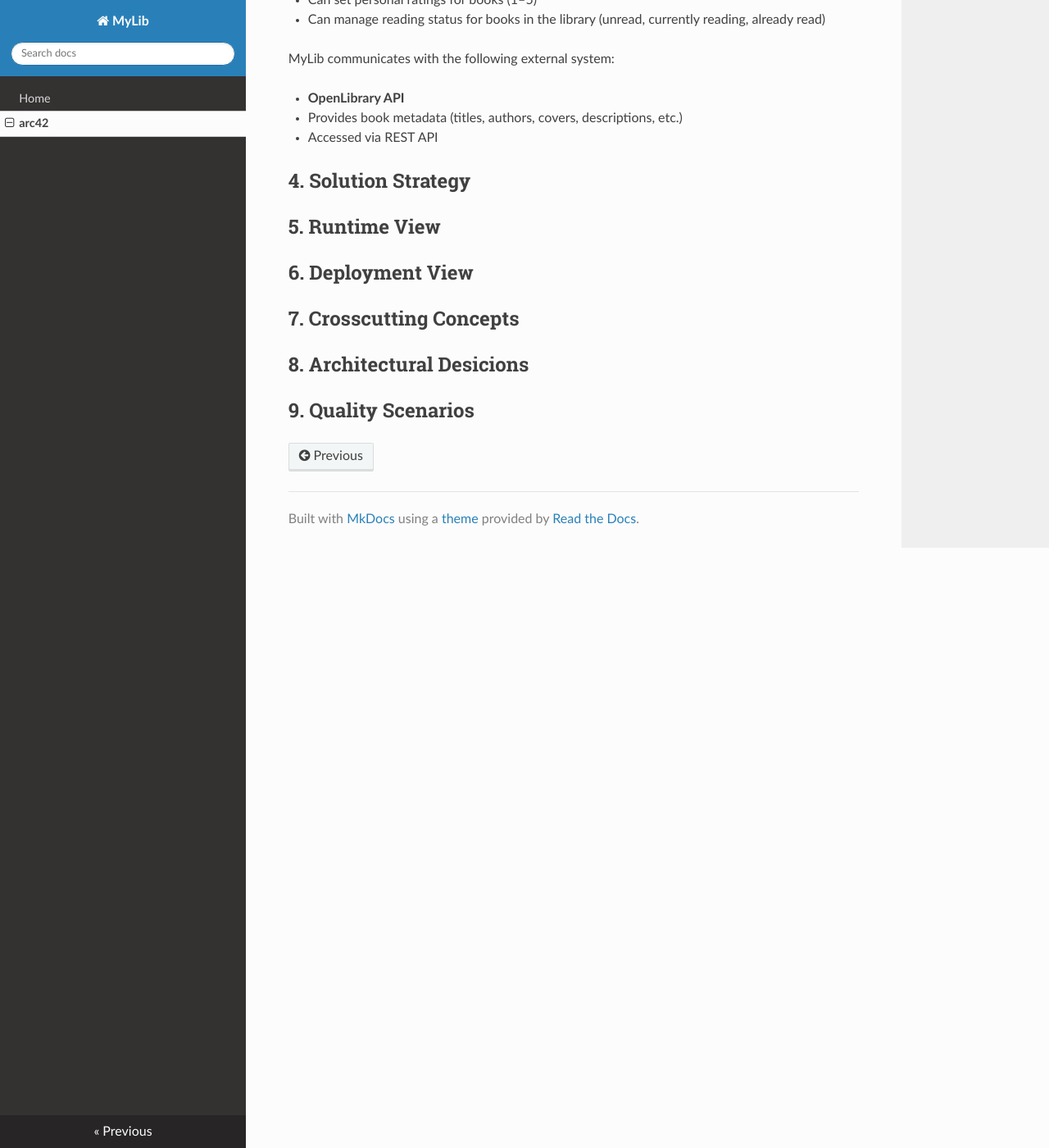
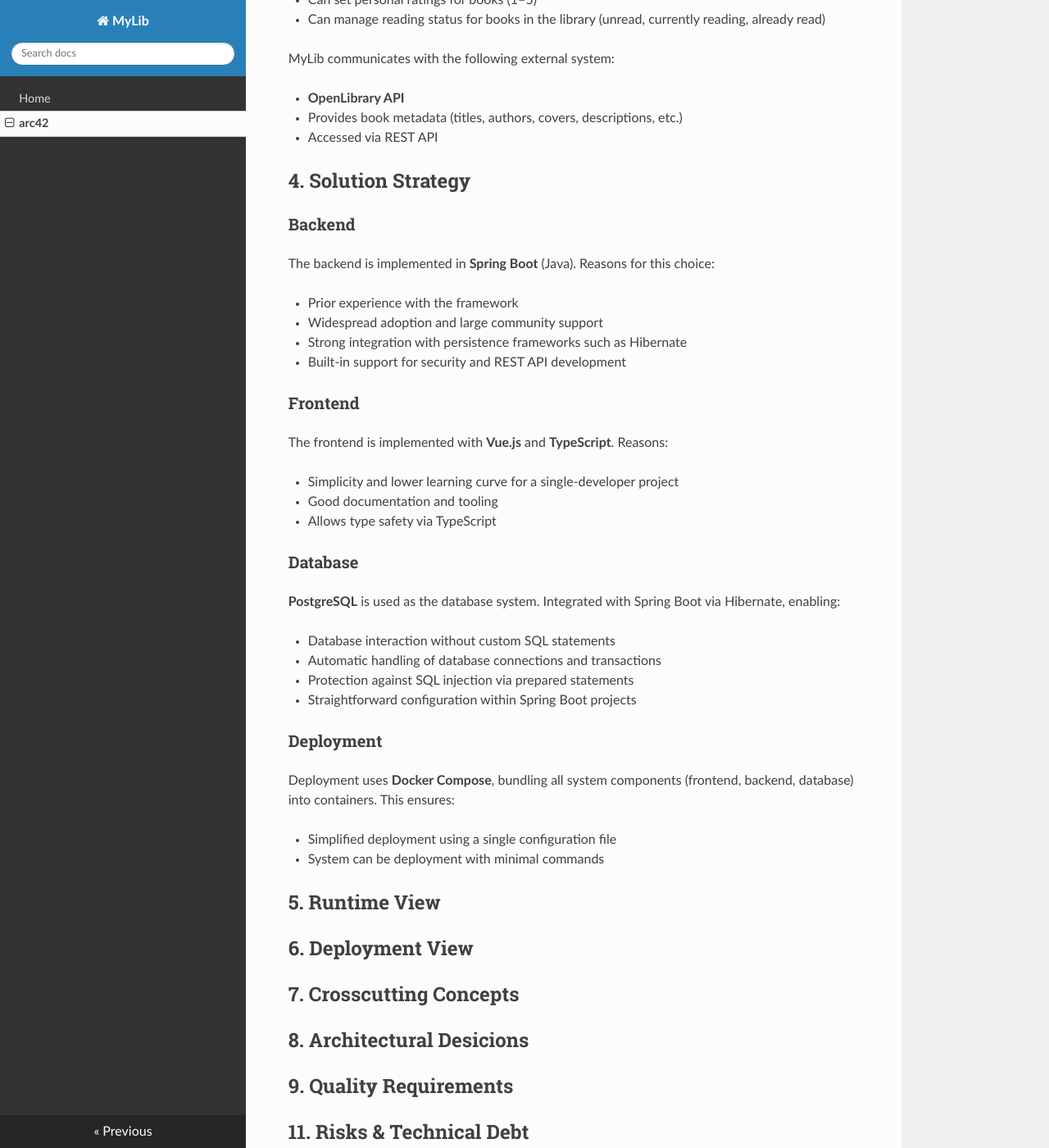
Before and after one commit to CP-THRO/THRO-SQS-MyLib, an MkDocs documentation site: the page built from docs/arc42.md, in a window 1280 px wide and 1400 px high, scrolled down 2528 px. Shown: the whole window at 82% size. Built offline with MkDocs 1.6.1, drawn with Linux system fonts in a browser that asks for light colours; nearby versions of some CDN libraries.

Commit message:
Chapter 4

```diff
--- a/docs/arc42.md
+++ b/docs/arc42.md
@@ -90,6 +90,40 @@ MyLib communicates with the following external system:
 
 ## 4. Solution Strategy
 
+### Backend
+
+The backend is implemented in **Spring Boot** (Java). Reasons for this choice:
+
+- Prior experience with the framework
+- Widespread adoption and large community support
+- Strong integration with persistence frameworks such as Hibernate
+- Built-in support for security and REST API development
+
+
+### Frontend
+
+The frontend is implemented with **Vue.js** and **TypeScript**. Reasons:
+
+- Simplicity and lower learning curve for a single-developer project
+- Good documentation and tooling
+- Allows type safety via TypeScript
+
+
+### Database
+
+**PostgreSQL** is used as the database system. Integrated with Spring Boot via Hibernate, enabling:
+
+- Database interaction without custom SQL statements
+- Automatic handling of database connections and transactions
+- Protection against SQL injection via prepared statements
+- Straightforward configuration within Spring Boot projects
+
+### Deployment
+
+Deployment uses **Docker Compose**, bundling all system components (frontend, backend, database) into containers. This ensures:
+
+- Simplified deployment using a single configuration file
+- System can be deployment with minimal commands
 
 
 ## 5. Runtime View
@@ -100,4 +134,8 @@ MyLib communicates with the following external system:
 
 ## 8. Architectural Desicions
 
-## 9. Quality Scenarios
+## 9. Quality Requirements
+
+## 11. Risks & Technical Debt
+
+## 12. Gloassary
```
